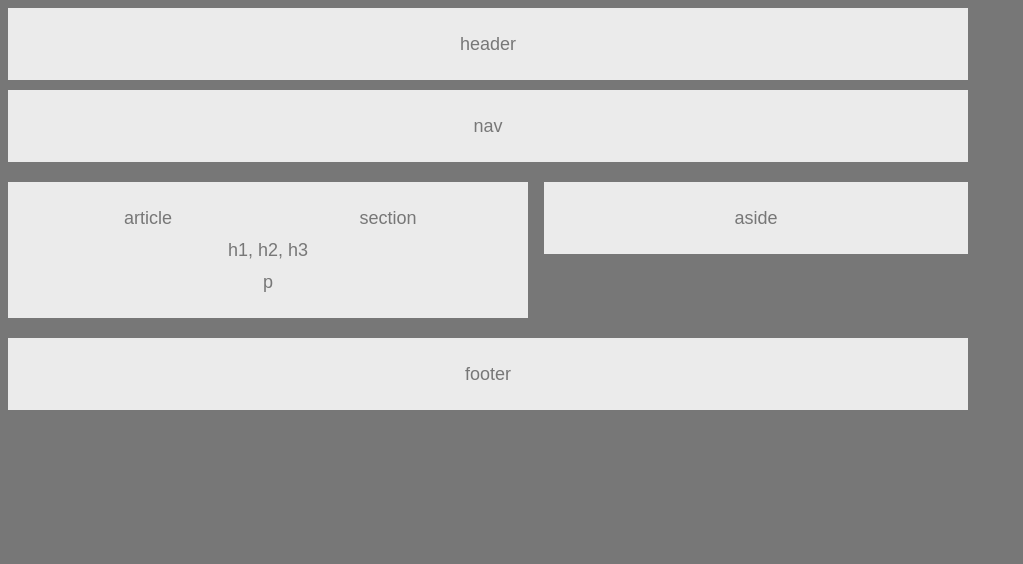
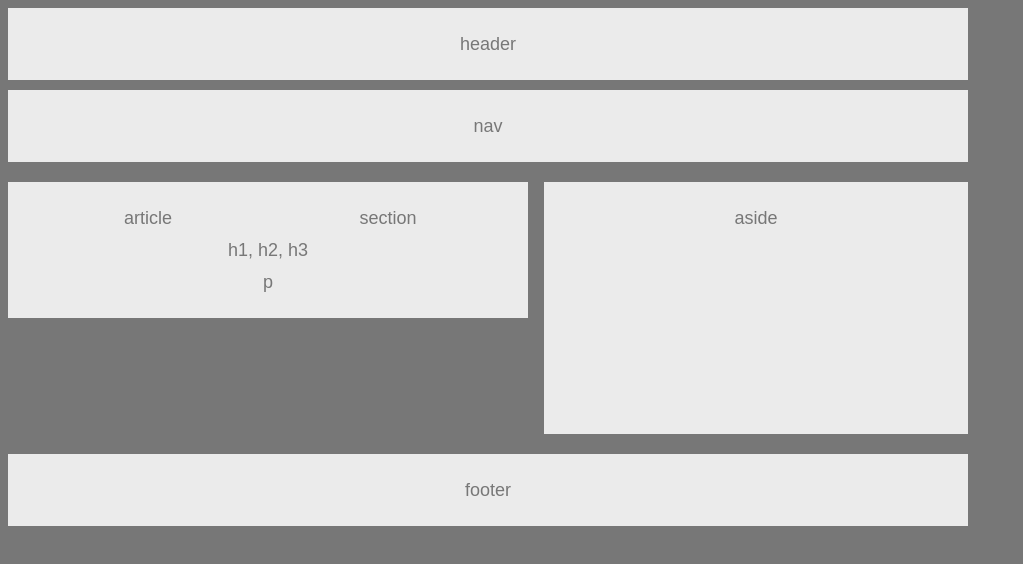
Before and after one commit to malorielara/HW-Wireframe, a plain HTML site: page index.html in a window 1280 px wide. Shown: the whole page, without its empty margins (0-1023 px from the left). Drawn offline with Linux system fonts and the light colour scheme.

Commit message:
adjusted padding for 'aside'

```diff
--- a/style.css
+++ b/style.css
@@ -42,6 +42,7 @@ section {
     width: 40%;
     background: #ebebeb;
     text-align: center;
+    padding-bottom: 200px;
 }
 
 footer {
```
